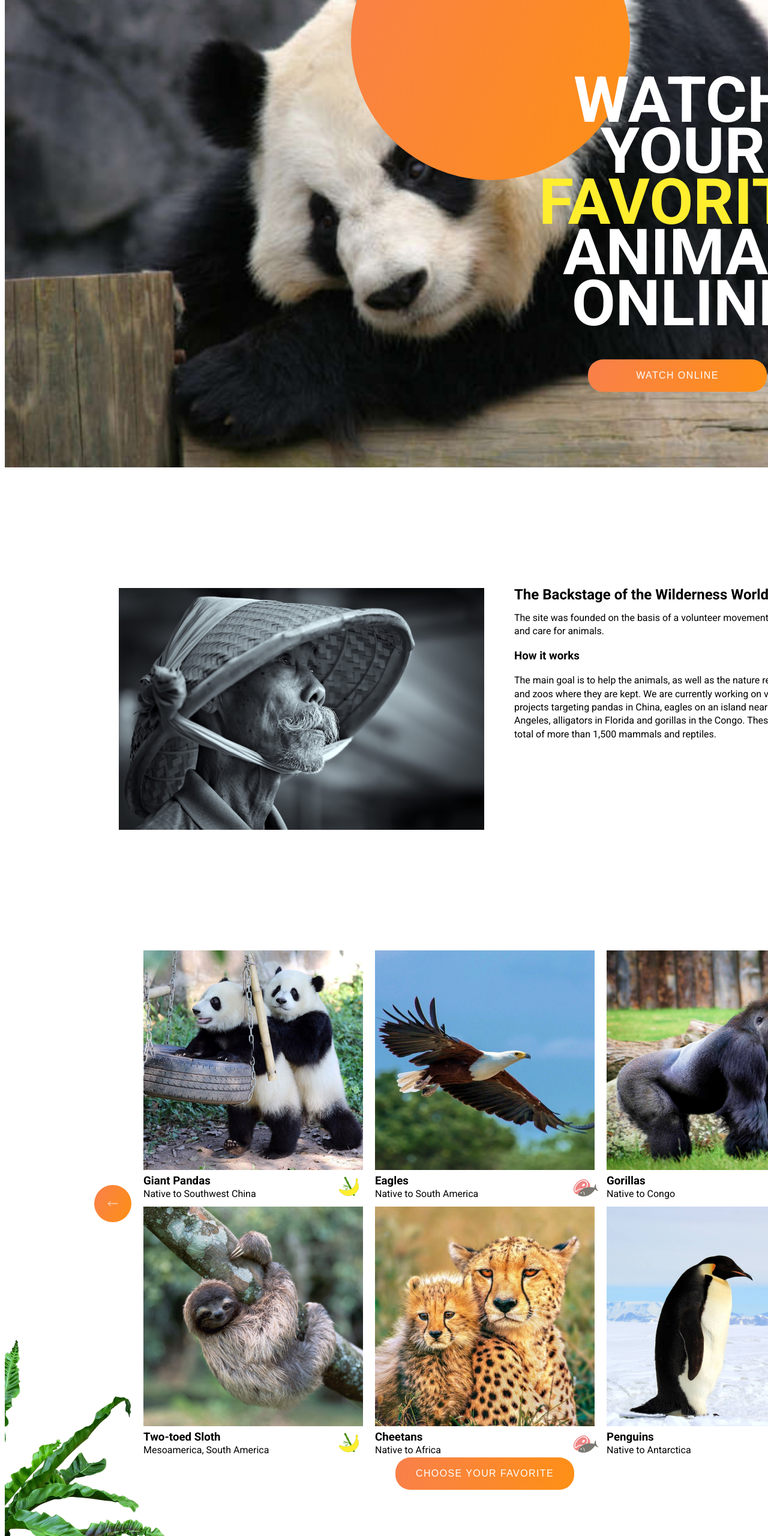
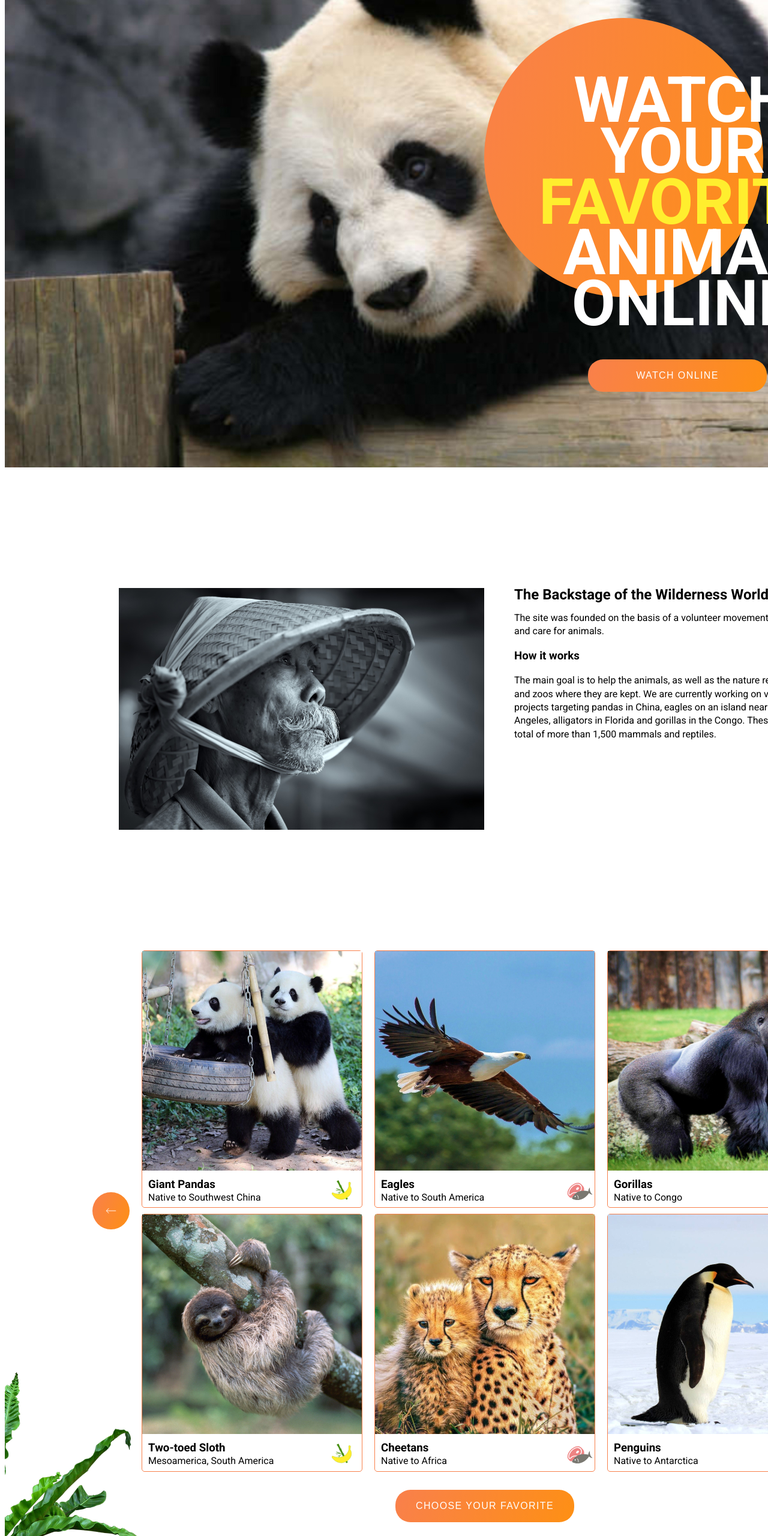
Before and after one commit to olga-aheichyk/online-zoo, a plain HTML site: page pages/main/index.html in a window 1280 px wide. Shown: the part 100-2660 px from the top of the page at 60% size. Drawn offline with Linux system fonts and the light colour scheme.

Commit message:
fix: position of orange round and align of social items

```diff
--- a/pages/main/style.scss
+++ b/pages/main/style.scss
@@ -159,6 +159,7 @@ body {
 	display: flex;
 	flex-direction: column;
 	align-items: flex-end;
+	position: relative;
 }
 
 .watch-online__title {
@@ -169,7 +170,6 @@ body {
 	text-transform: uppercase;
 	width: 500px;
 	color: #ffffff;
-	position: relative;
 	z-index: 2;
 }
 
@@ -184,8 +184,8 @@ body {
 	width: 465px;
 	height: 465px;
 	border-radius: 50%;
-	right: 18%;
-	bottom: 50%;
+	right: 10%;
+	bottom: 30%;
 }
 
 .watch-online__button {
@@ -246,10 +246,16 @@ body {
 	gap: 10px 20px;
 }
 
+.pet {
+	border: 1px solid #F9804B;
+	border-radius: 5px;
+}
+
 .pet__title-wrapper {
 	display: grid;
 	grid-template-columns: auto 40px;
 	grid-template-rows: 1fr 1fr;
+	padding: 5px 10px;
 }
 
 .pet__title {
@@ -273,6 +279,7 @@ body {
 
 .pet__bottom {
 	@include standart-button();
+	margin-top: 30px;
 }
 
 .pick-and-feed {
@@ -499,6 +506,14 @@ body {
 .social__item {
 	margin-bottom: 10px;
 	color: #ffffff;
+	display: flex;
+	gap: 10px;
+	align-items: center;
+}
+
+.social__text {
+	margin-top: 3px;
+	margin-bottom: auto;
 }
 
 .footer__design-text {
```
Also changed, not shown: pages/main/style.css.
